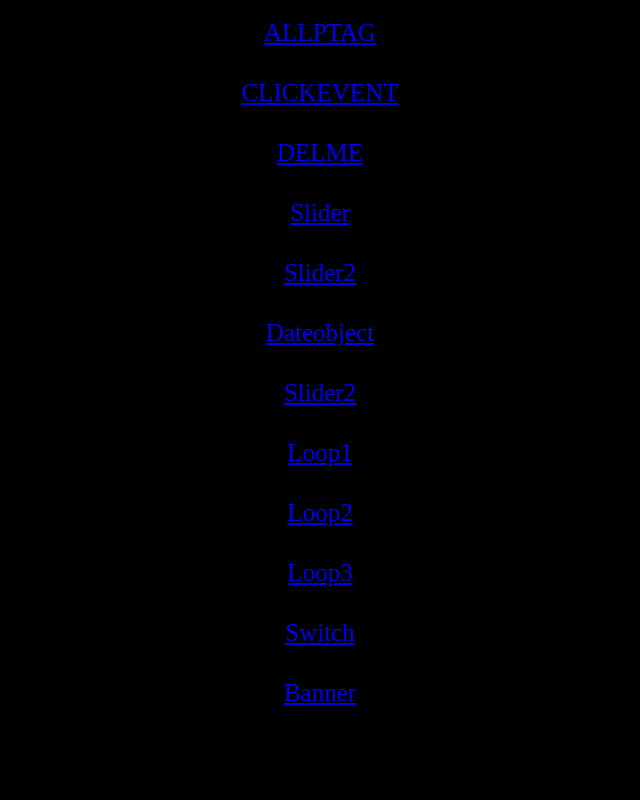
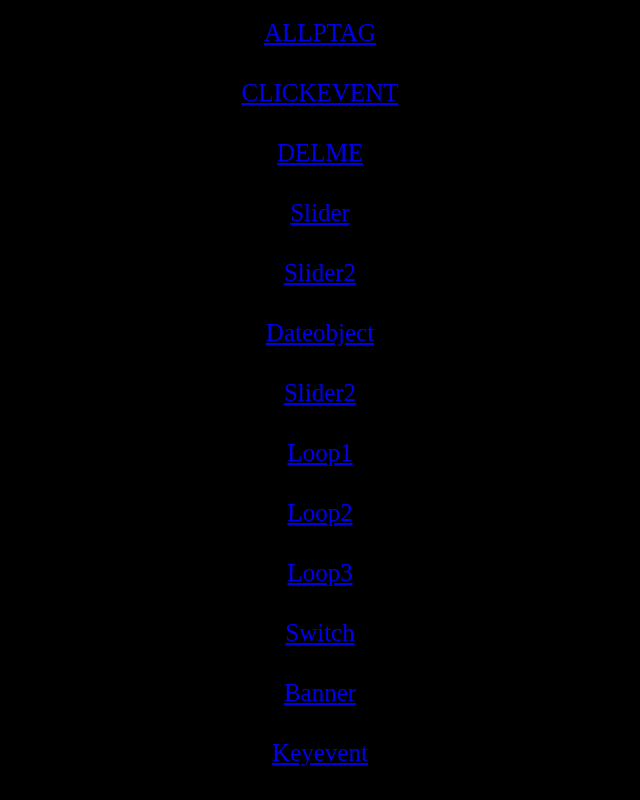
Before and after one commit to newmai0702/myweb, a plain HTML site: page java script/index.html in a window 1280 px wide. Shown: the part 462-1262 px from the top of the page, without its empty margins (340-980 px from the left). Before the commit the page ends 1202 px from the top, so only its background shows below. Drawn offline with Linux system fonts and the light colour scheme.

Commit message:
Update index.html
Signed-off-by: newmai0702 <wimasimliuniumai@gmail.com>

```diff
--- a/java script/index.html
+++ b/java script/index.html
@@ -54,6 +54,9 @@ a:hover{text-decoration:underline;color:white}
 <li><a href="loop3.html">Loop3</a></li>
   <li><a href="switch.html">Switch</a></li>
   <li><a href="banner.html">Banner</a></li>
+  <li><a href="keyevent.html">Keyevent</a></li>
+
+
 
 
 
```
